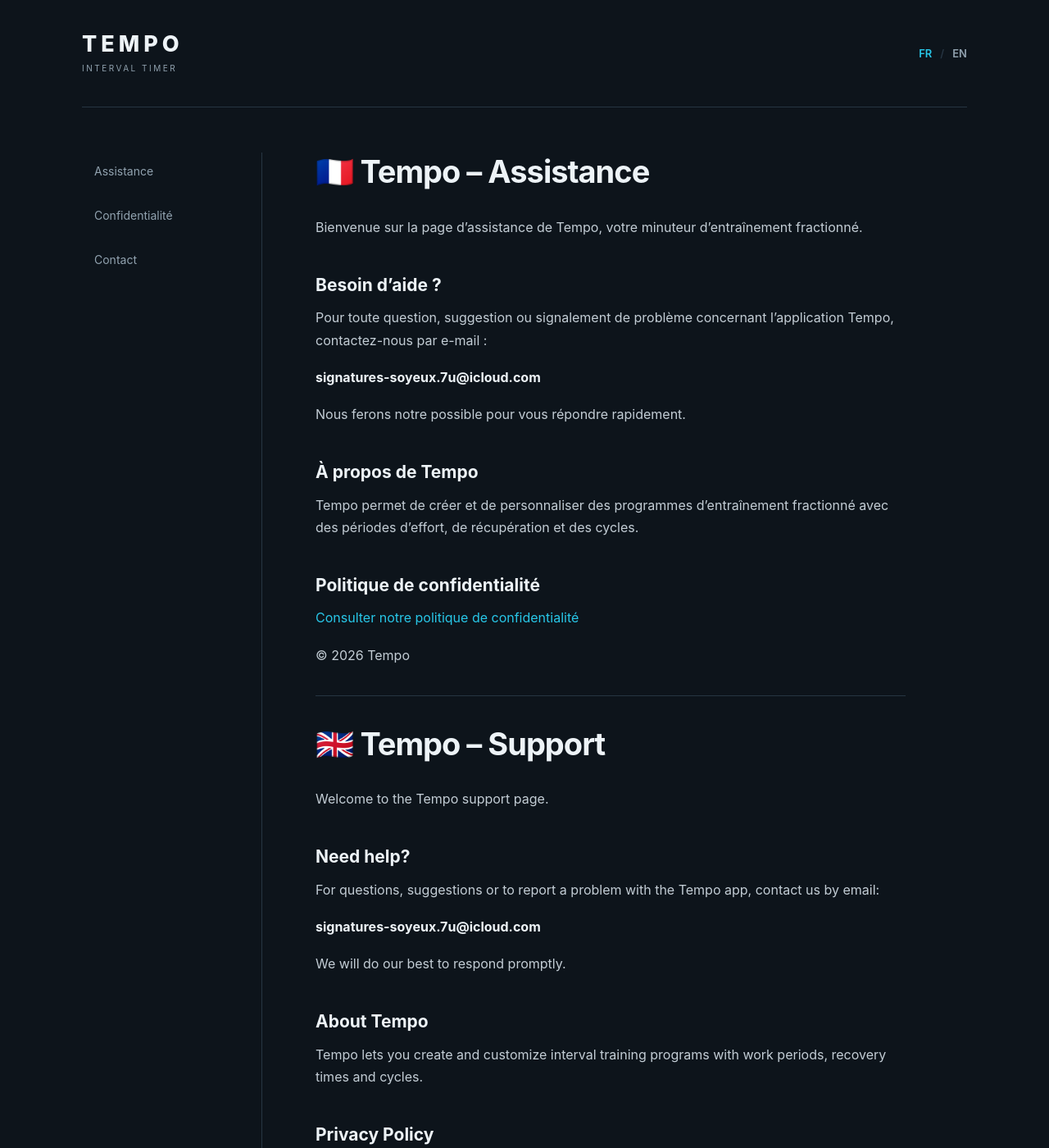
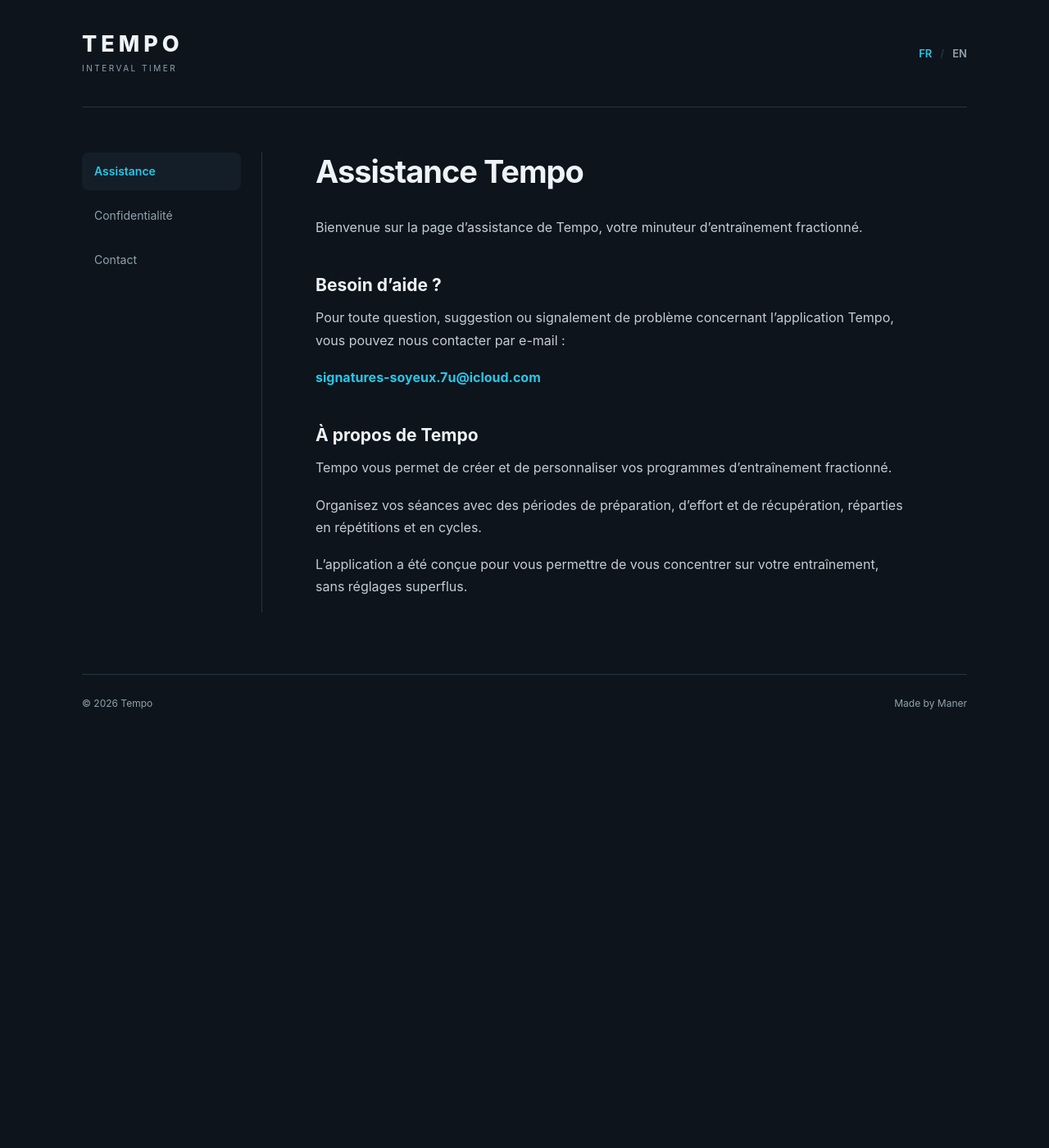
Before and after one commit to manerschnetzlon/tempo-support, a Jekyll site: the page built from index.md, in a window 1280 px wide and 1400 px high. Shown: the whole window at 82% size. Built offline with Jekyll 4.4.1, drawn with Linux system fonts in a browser that asks for light colours; our own code applies the rules of GitHub Pages for plain Markdown files; some of the changed text lies outside the part shown.

Commit message:
Update index.md

```diff
--- a/index.md
+++ b/index.md
@@ -1,45 +1,25 @@
-# 🇫🇷 Tempo – Assistance
+---
+layout: default
+title: Assistance
+description: Assistance et informations sur l'application Tempo.
+lang: fr
+page_key: home
+---
 
-Bienvenue sur la page d’assistance de Tempo, votre minuteur d’entraînement fractionné.
+# Assistance Tempo
+
+Bienvenue sur la page d'assistance de Tempo, votre minuteur d'entraînement fractionné.
 
 ## Besoin d'aide ?
 
-Pour toute question, suggestion ou signalement de problème concernant l’application Tempo, contactez-nous par e-mail :
+Pour toute question, suggestion ou signalement de problème concernant l'application Tempo, vous pouvez nous contacter par e-mail :
 
-**signatures-soyeux.7u@icloud.com**
-
-Nous ferons notre possible pour vous répondre rapidement.
+**[signatures-soyeux.7u@icloud.com](mailto:signatures-soyeux.7u@icloud.com)**
 
 ## À propos de Tempo
 
-Tempo permet de créer et de personnaliser des programmes d’entraînement fractionné avec des périodes d’effort, de récupération et des cycles.
+Tempo vous permet de créer et de personnaliser vos programmes d'entraînement fractionné.
 
-## Politique de confidentialité
+Organisez vos séances avec des périodes de préparation, d'effort et de récupération, réparties en répétitions et en cycles.
 
-[Consulter notre politique de confidentialité](https://manerschnetzlon.github.io/tempo-support/privacy.html)
-
-© 2026 Tempo
-
----
-
-# 🇬🇧 Tempo – Support
-
-Welcome to the Tempo support page.
-
-## Need help?
-
-For questions, suggestions or to report a problem with the Tempo app, contact us by email:
-
-**signatures-soyeux.7u@icloud.com**
-
-We will do our best to respond promptly.
-
-## About Tempo
-
-Tempo lets you create and customize interval training programs with work periods, recovery times and cycles.
-
-## Privacy Policy
-
-[Read our Privacy Policy](https://manerschnetzlon.github.io/tempo-support/privacy.html)
-
-© 2026 Tempo
+L'application a été conçue pour vous permettre de vous concentrer sur votre entraînement, sans réglages superflus.
```
